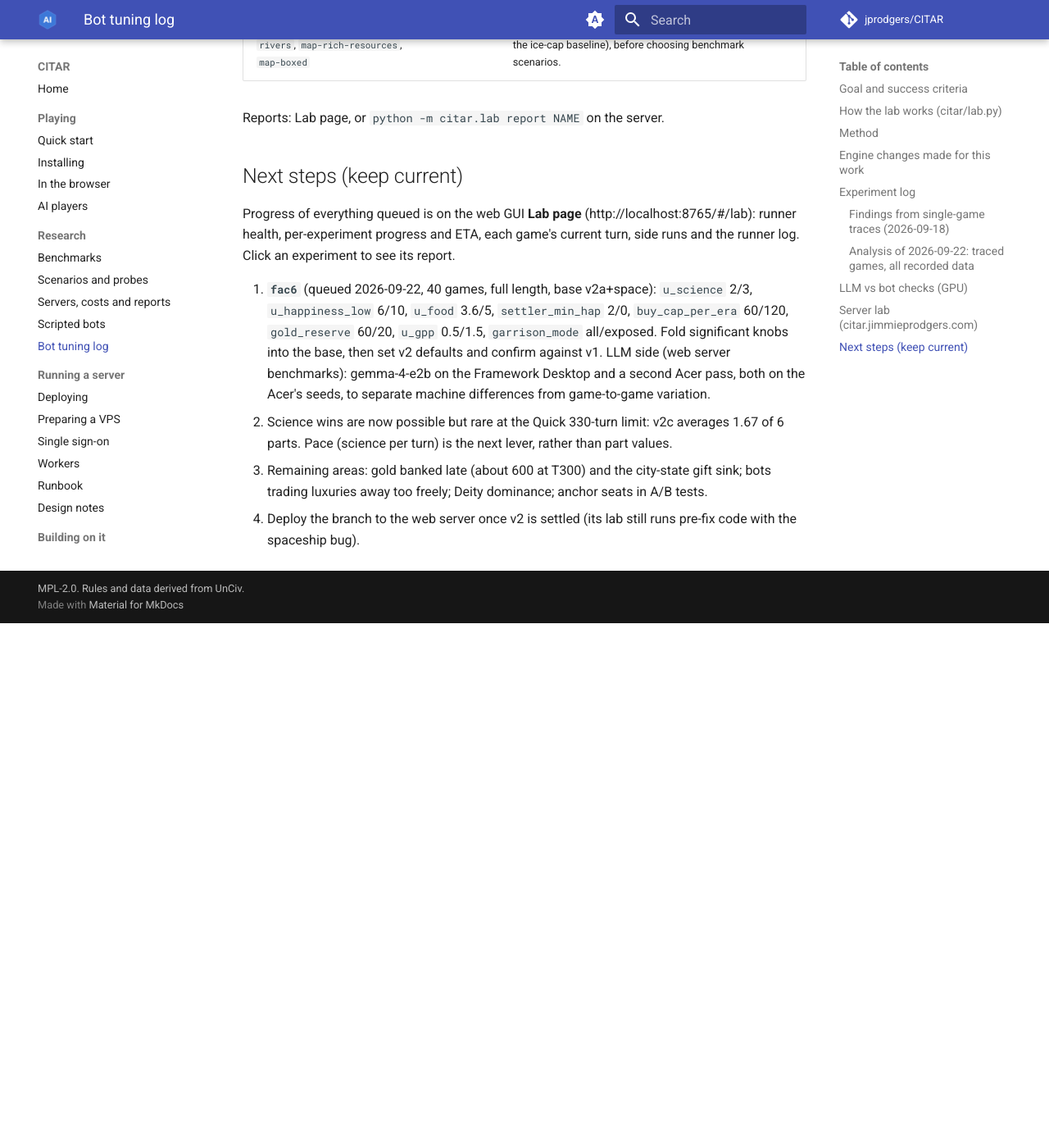
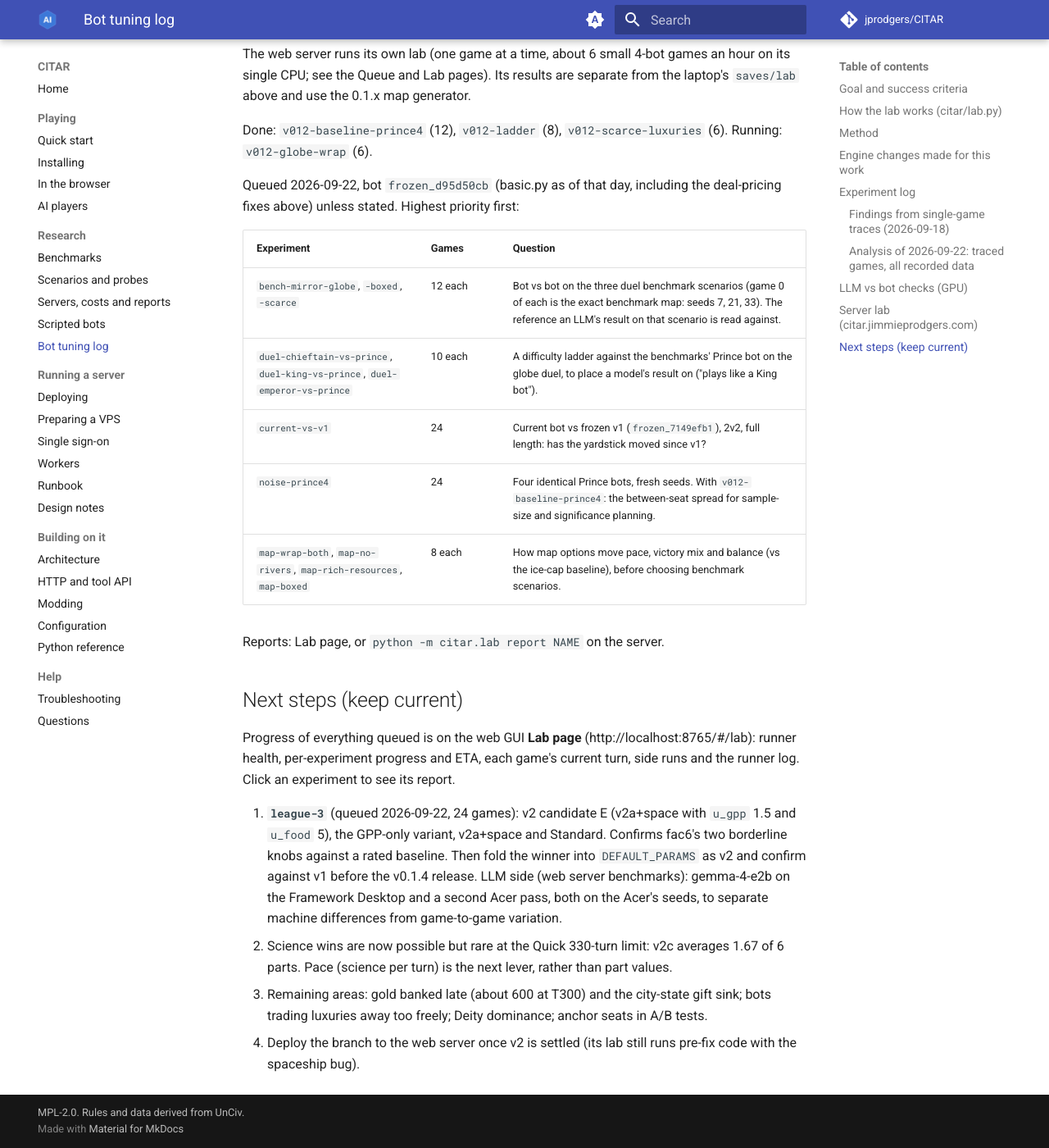
Before and after one commit to jprodgers/CITAR, an MkDocs documentation site: the page built from docs/research/BOT_TUNING.md, in a window 1280 px wide and 1400 px high, scrolled down 15658 px. Shown: the whole window at 82% size. Built offline with MkDocs 1.6.1 and Material for MkDocs 9.7.7, drawn with Linux system fonts in a browser that asks for light colours; comment, search, counter and statistics services are not loaded; before the commit the page ends 16418 px from its top, so only the background shows below that; some of the changed text lies outside the part shown.

Commit message:
Tuning log: fac6 results, league-3 queued
Co-Authored-By: Claude Opus 5 <noreply@anthropic.com>

```diff
--- a/docs/research/BOT_TUNING.md
+++ b/docs/research/BOT_TUNING.md
@@ -116,6 +116,7 @@ Record every experiment below: name, question, result, decision.
 | 14 | `lux-buyer-vs-standard` (24 games) | Buy a missing luxury from a neighbour for gold per turn (`lux_buy`) | −0.004 ± 0.044; unhappy turns 0.58 vs 0.53 | Rejected (neutral) |
 | 15 | `league-1` (24 games, one seat each, frozen_4f6e040a + v1) | v2c (v2a + war + space + lux_buy) vs v2a vs Standard vs v1 | Time 22, **Scientific 2** (v2a T323, v2c T311). Share v2a 0.317, v2c 0.295, Standard 0.210, v1 0.178. v2a and v2c each beat Standard and v1 significantly (+0.08 to +0.14); v2a − v2c +0.022 ± 0.084. v2c builds 1.67 spaceship parts per game vs v2a 0.58, with less military at T300 (865 vs 1,240) | v2a stays the best measured profile. Next: `league-2` separates war and space |
 | 16 | `league-2` (24 games, one seat each, frozen_4f6e040a) | 2x2 on v2a: war settings (field army, overseas) × space settings | Time 21, Scientific 3 (v2a, v2a+space, v2d). Share v2a+space 0.269, v2a+war 0.253, v2a 0.244, v2d 0.234; every pair within noise (largest +0.035 ± 0.068). Main effects: space +0.006, war −0.026. War raises captures (0.54 and 0.42 per game vs 0.08 and 0.17). Ratings: v2a+space 1642 ± 70, v2a 1623, v2c 1602, v2a+war 1586, v2d 1544 | Both bundles are neutral on share. Keep space (science wins, no cost) → base for `fac6`; keep war as an opt-in profile |
+| 17 | `fac6` (40 games, full length, factorial on v2a+space) | Screen `u_science` [2, 3], `u_happiness_low` [6, 10], `u_food` [3.6, 5], `settler_min_hap` [2, 0], `buy_cap_per_era` [60, 120], `gold_reserve` [60, 20], `u_gpp` [0.5, 1.5], `garrison_mode` [all, exposed] | Time 34, **Scientific 6** (3 of 24 in league-2, so the space base is working). `u_happiness_low` 10 is significantly bad: −0.045 ± 0.042 share, −3.4 techs, −1.6 techs by T200 (a high happiness weight crowds out science buildings). `u_gpp` 1.5 +0.039 ± 0.043 and `u_food` 5 +0.025 ± 0.043 (both starred at 39 games, borderline at 40). `u_science` 3 costs 2.7 cities with no tech gain; gold knobs, settler gate and garrison mode neutral | Keep `u_happiness_low` 6. Confirm `u_gpp` and `u_food` in `league-3` |
 | 9 | `fac3` (40 games, 200 turns, factorial on v1) | Screen `war_prep_rate` [1, 2.5], `settler_min_hap` [2, 0], `u_culture` [1, 2], `u_production` [2, 3], `u_gold` [0.67, 1], `site_new_lux` [0, 8], `tech_cost_exp` [0.8, 0.5], `workers_per_city` [1.8, 2.5] | Only `settler_min_hap` 2 vs 0 is significant: −1.5 cities (−0.026 share, +0.8 techs). All other knobs are within noise: `site_new_lux` 8 +0.033, `u_culture` 2 +0.023, `u_gold` 1.0 −0.031, `war_prep_rate` 2.5 −0.024 | Keep `settler_min_hap` 0; `site_new_lux` and `u_culture` are candidates for v2 (weak positive) |
 
 ### Findings from single-game traces (2026-09-18)
@@ -260,9 +261,9 @@ Reports: Lab page, or `python -m citar.lab report NAME` on the server.
 
 Progress of everything queued is on the web GUI **Lab page** (http://localhost:8765/#/lab): runner health, per-experiment progress and ETA, each game's current turn, side runs and the runner log. Click an experiment to see its report.
 
-1. **`fac6`** (queued 2026-09-22, 40 games, full length, base v2a+space): `u_science` 2/3, `u_happiness_low` 6/10,
-   `u_food` 3.6/5, `settler_min_hap` 2/0, `buy_cap_per_era` 60/120, `gold_reserve` 60/20, `u_gpp` 0.5/1.5,
-   `garrison_mode` all/exposed. Fold significant knobs into the base, then set v2 defaults and confirm against v1.
+1. **`league-3`** (queued 2026-09-22, 24 games): v2 candidate E (v2a+space with `u_gpp` 1.5 and `u_food` 5),
+   the GPP-only variant, v2a+space and Standard. Confirms fac6's two borderline knobs against a rated baseline.
+   Then fold the winner into `DEFAULT_PARAMS` as v2 and confirm against v1 before the v0.1.4 release.
    LLM side (web server benchmarks): gemma-4-e2b on the Framework Desktop and a second Acer pass, both on the
    Acer's seeds, to separate machine differences from game-to-game variation.
 2. Science wins are now possible but rare at the Quick 330-turn limit: v2c averages 1.67 of 6 parts. Pace (science
```
